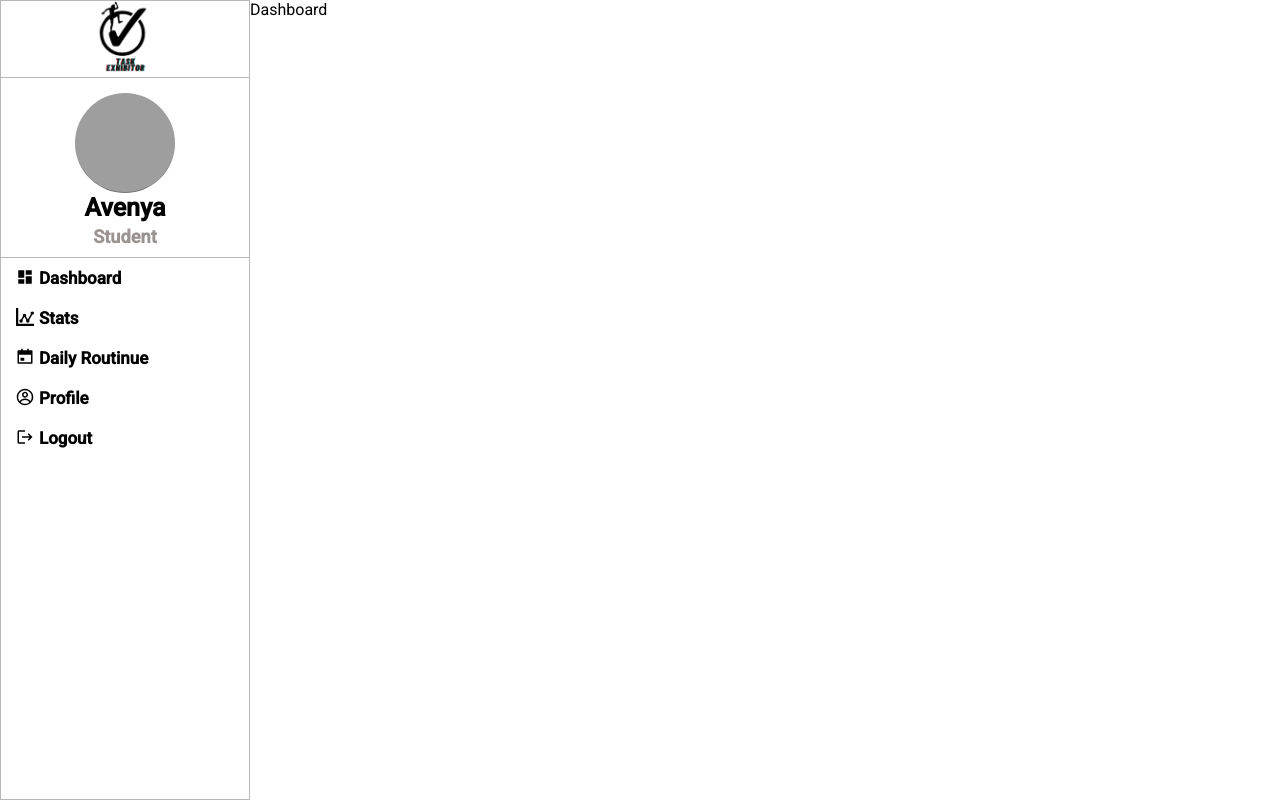
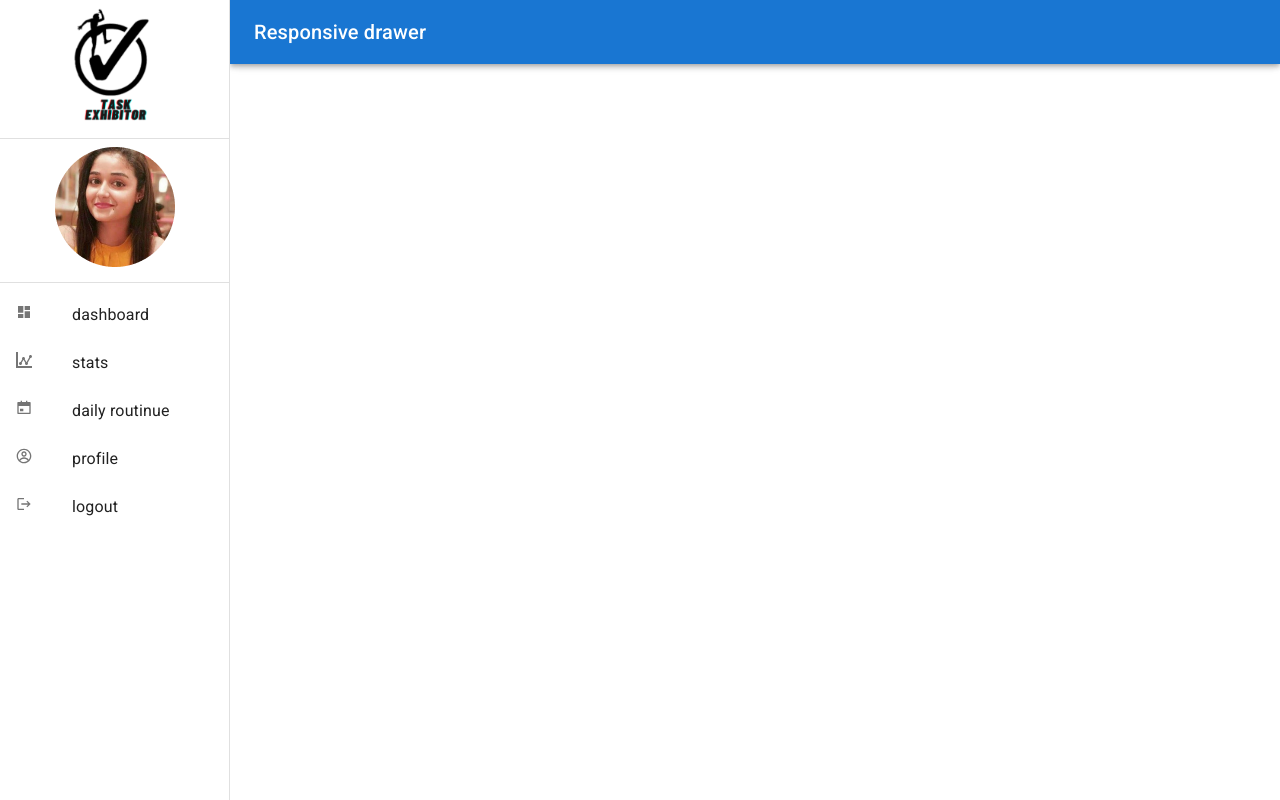
Before and after one commit to praveen4star/Tracker, a React (Create React App) app: page /dashboard in a window 1280 px wide. Built offline with nearby package versions, Linux system fonts and the light colour scheme; grey boxes are pictures that could not be loaded.

Commit message:
New sidebar intilized

```diff
--- a/package.json
+++ b/package.json
@@ -3,6 +3,10 @@
   "version": "0.1.0",
   "private": true,
   "dependencies": {
+    "@emotion/react": "^11.10.5",
+    "@emotion/styled": "^11.10.5",
+    "@mui/icons-material": "^5.10.16",
+    "@mui/material": "^5.10.17",
     "@testing-library/jest-dom": "^5.16.5",
     "@testing-library/react": "^13.4.0",
     "@testing-library/user-event": "^13.5.0",
--- a/src/App.js
+++ b/src/App.js
@@ -1,5 +1,5 @@
 import {Routes, Route , Navigate} from 'react-router-dom';
-import SideBar from 'component/sideBar';
+import SideBar from 'component/newSidebar';
 import './App.css';
 import Dashboard from 'pages/dashboard';
 import DailyRoutinue from 'pages/dailyRoutinue';
--- /dev/null
+++ b/src/component/newSidebar/index.js
@@ -0,0 +1,128 @@
+import * as React from 'react';
+import PropTypes from 'prop-types';
+import AppBar from '@mui/material/AppBar';
+import Box from '@mui/material/Box';
+import CssBaseline from '@mui/material/CssBaseline';
+import Divider from '@mui/material/Divider';
+import Drawer from '@mui/material/Drawer';
+import IconButton from '@mui/material/IconButton';
+import InboxIcon from '@mui/icons-material/MoveToInbox';
+import List from '@mui/material/List';
+import ListItem from '@mui/material/ListItem';
+import ListItemButton from '@mui/material/ListItemButton';
+import ListItemIcon from '@mui/material/ListItemIcon';
+import ListItemText from '@mui/material/ListItemText';
+import MailIcon from '@mui/icons-material/Mail';
+import MenuIcon from '@mui/icons-material/Menu';
+import Toolbar from '@mui/material/Toolbar';
+import Typography from '@mui/material/Typography';
+import pagesData from "config/pages";
+import logo from "assets/images/logo.png"
+import profile1 from "assets/images/profile1.png";
+const drawerWidth = 230;
+
+function ResponsiveDrawer(props) {
+  const { window } = props;
+  const [mobileOpen, setMobileOpen] = React.useState(false);
+
+  const handleDrawerToggle = () => {
+    setMobileOpen(!mobileOpen);
+  };
+
+  const drawer = (
+    <div>
+      <List className="logo" sx={{textAlign:"center"}}>
+      <img src={logo} style={{width:"96px",height:"115px"}} alt="logo of the company" />
+     </List>
+     <Divider />
+     <List className="profile" sx={{textAlign:"center"}}>
+     <img src={profile1} style={{width:"120px",height:"120px"}} alt="logo of the company" />
+      </List>
+      <Divider />
+      <List>
+        {pagesData.map((data, index) => (
+          <ListItem key={data} disablePadding>
+            <ListItemButton>
+              <ListItemIcon>
+              <div className="nav_icon">{ data.icon}</div>
+              </ListItemIcon>
+              <ListItemText primary={data.name} />
+            </ListItemButton>
+          </ListItem>
+        ))}
+      </List>
+    </div>
+  );
+
+  const container = window !== undefined ? () => window().document.body : undefined;
+
+  return (
+    <Box sx={{ display: 'flex' }}>
+      <CssBaseline />
+      <AppBar
+        position="fixed"
+        sx={{
+          width: { sm: `calc(100% - ${drawerWidth}px)` },
+          ml: { sm: `${drawerWidth}px` },
+        }}
+      >
+        <Toolbar>
+          <IconButton
+            color="inherit"
+            aria-label="open drawer"
+            edge="start"
+            onClick={handleDrawerToggle}
+            sx={{ mr: 2, display: { sm: 'none' } }}
+          >
+            <MenuIcon />
+          </IconButton>
+          <Typography variant="h6" noWrap component="div">
+            Responsive drawer
+          </Typography>
+        </Toolbar>
+      </AppBar>
+      <Box
+        component="nav"
+        sx={{ width: { sm: drawerWidth }, flexShrink: { sm: 0 } }}
+        aria-label="mailbox folders"
+      >
+        {/* The implementation can be swapped with js to avoid SEO duplication of links. */}
+        <Drawer
+          container={container}
+          variant="temporary"
+          open={mobileOpen}
+          onClose={handleDrawerToggle}
+          ModalProps={{
+            keepMounted: true, // Better open performance on mobile.
+          }}
+          sx={{
+            display: { xs: 'block', sm: 'none' },
+            '& .MuiDrawer-paper': { boxSizing: 'border-box', width: drawerWidth },
+          }}
+        >
+          {drawer}
+        </Drawer>
+        <Drawer
+          variant="permanent"
+          sx={{
+            display: { xs: 'none', sm: 'block' },
+            '& .MuiDrawer-paper': { boxSizing: 'border-box', width: drawerWidth },
+          }}
+          open
+        >
+          {drawer}
+        </Drawer>
+      </Box>
+    </Box>
+  );
+}
+
+ResponsiveDrawer.propTypes = {
+  /**
+   * Injected by the documentation to work in an iframe.
+   * You won't need it on your project.
+   */
+  window: PropTypes.func,
+};
+
+export default ResponsiveDrawer;
--- a/src/config/pages.js
+++ b/src/config/pages.js
@@ -7,7 +7,7 @@ const pagesData = [
     { name: "stats", icon: <ImStatsDots /> ,path : "/stats"},
     { name: "daily routinue", icon: <RiCalendarEventFill />, path : "/dailyroutinue" },
     { name: "profile", icon : <CgProfile /> , path : "/profile"},
-    {name : "logout", icon : <MdLogout />, path : "/logout"}
+    { name: "logout", icon : <MdLogout />, path : "/logout"}
 ]
 
 export default pagesData;
--- a/src/pages/dashboard/index.js
+++ b/src/pages/dashboard/index.js
@@ -1,3 +1,12 @@
-const Dashboard = () => <div>Dashboard</div>
+const Dashboard = () =>{
+return(
+    <>
+<div>
+</div>
+</>
+)
+
+
+}
 
 export default Dashboard;
```
Also changed, not shown: src/assets/images/profile1.png (added), 1 other file (tests, documents, lock files or other folders).
